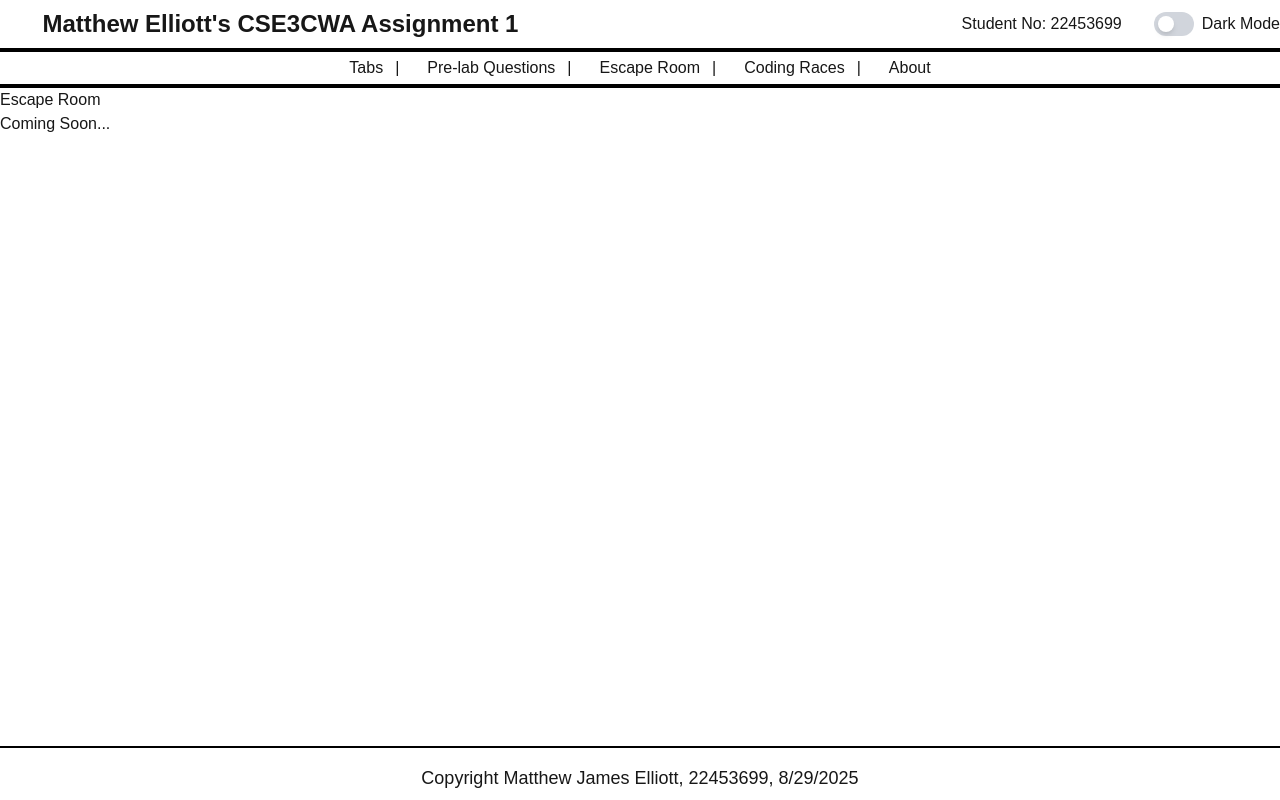
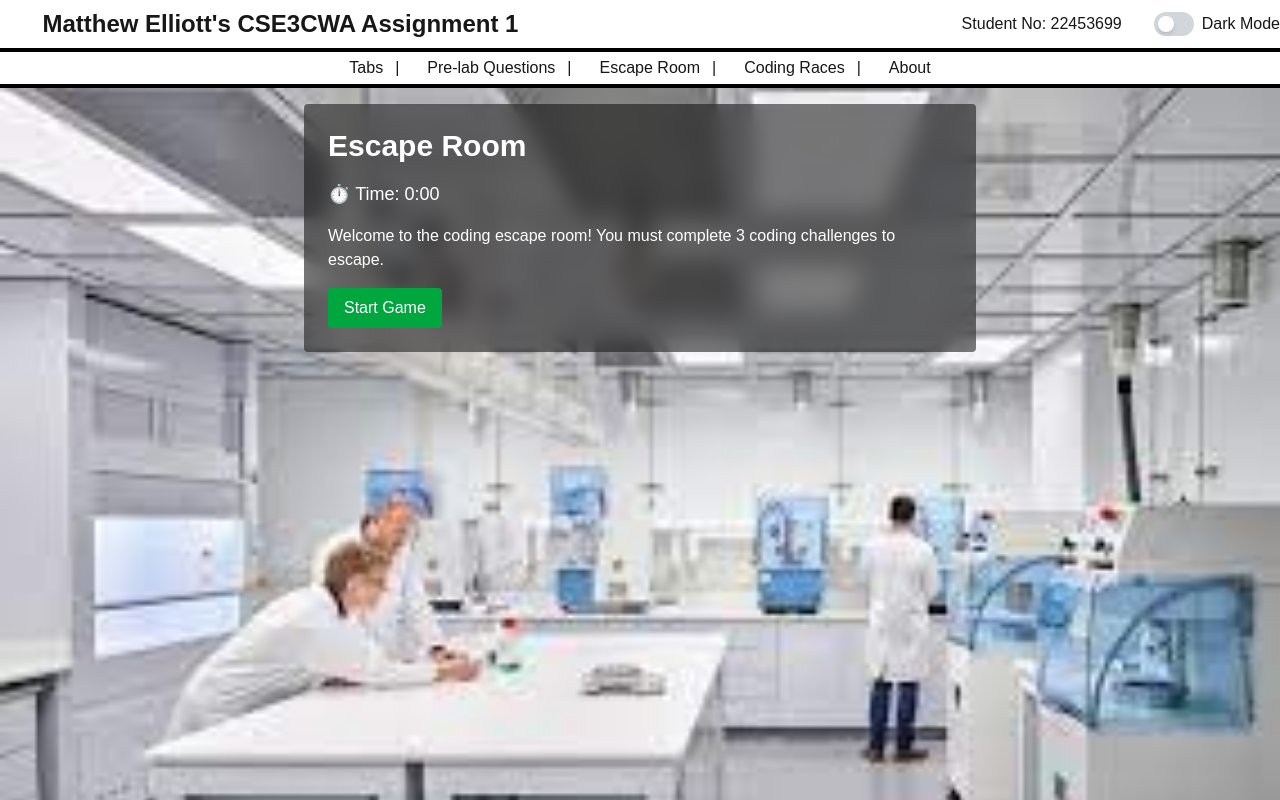
Before and after one commit to BeanerCans/Cloud-Web-App-Project-TS, a Next.js app: page /escape-room in a window 1280 px wide. Shown: the top 800 px of the page. Built offline with nearby package versions, Linux system fonts and the light colour scheme.

Commit message:
Added the escape room page as p2 of the assignment

```diff
--- a/app/escape-room/page.tsx
+++ b/app/escape-room/page.tsx
@@ -1,8 +1,182 @@
+'use client';
+
+import { useEffect, useState } from 'react';
+
+type Stage = 'intro' | 'stage1' | 'stage2' | 'stage3' | 'complete';
+
 export default function EscapeRoom() {
+  const [stage, setStage] = useState<Stage>('intro');
+  const [time, setTime] = useState(0);
+  const [running, setRunning] = useState(false);
+
+  // Simple manual timer
+  useEffect(() => {
+    let timer: NodeJS.Timeout;
+    if (running) {
+      timer = setInterval(() => setTime((t) => t + 1), 1000);
+    }
+    return () => clearInterval(timer);
+  }, [running]);
+
+  function startGame() {
+    setStage('stage1');
+    setRunning(true);
+  }
+
+  return (
+    <main
+      className="min-h-screen bg-cover bg-center p-4 text-white"
+      style={{
+        backgroundImage: "url('/escape-room-bg.jpg')", // add your image to /public
+      }}
+    >
+      <div className="backdrop-blur-md bg-black/50 p-6 rounded max-w-2xl mx-auto">
+        <h1 className="text-3xl font-bold mb-4">Escape Room</h1>
+        <TimerDisplay time={time} />
+        {stage === 'intro' && (
+          <Intro startGame={startGame} />
+        )}
+        {stage === 'stage1' && (
+          <Stage1 next={() => setStage('stage2')} />
+        )}
+        {stage === 'stage2' && (
+          <Stage2 next={() => setStage('stage3')} />
+        )}
+        {stage === 'stage3' && (
+          <Stage3 next={() => setStage('complete')} />
+        )}
+        {stage === 'complete' && <Complete time={time} />}
+      </div>
+    </main>
+  );
+}
+
+function TimerDisplay({ time }: { time: number }) {
+  const mins = Math.floor(time / 60);
+  const secs = time % 60;
+  return (
+    <p className="text-lg mb-4">
+      ⏱️ Time: {mins}:{secs.toString().padStart(2, '0')}
+    </p>
+  );
+}
+
+function Intro({ startGame }: { startGame: () => void }) {
+  return (
+    <div>
+      <p>Welcome to the coding escape room! You must complete 3 coding challenges to escape.</p>
+      <button
+        onClick={startGame}
+        className="mt-4 px-4 py-2 bg-green-600 rounded"
+      >
+        Start Game
+      </button>
+    </div>
+  );
+}
+
+function Stage1({ next }: { next: () => void }) {
+    const [input, setInput] = useState('');
+    const correct = '<h1>Hello World</h1>';
+    const [message, setMessage] = useState('');
+
+    function check() {
+        if (input.trim() === correct) {
+            setMessage('Correct! Moving to next stage.');
+            setTimeout(next, 1500);
+        } else {
+            setMessage('Incorrect. Try formatting the code properly.');
+        }
+    }
+
     return (
-        <section>
-            <h1>Escape Room</h1>
-            <p>Coming Soon...</p>
-        </section>
+        <div>
+            <h2 className="text-2xl mb-2"> Stage 1: Formate the code correctly</h2>
+            <p>Enter a valid HTML tag that prints "Hello World":</p>
+            <textarea
+                className="w-full text-black p-2 mt-2"
+                rows={3}
+                value={input}
+                onChange={(e) => setInput(e.target.value)}
+            />
+            <button onClick={check} className="mt-2 px-4 py-2 bg-blue-600 rounded">
+                Submit
+            </button>
+            <p className="mt-2">{message}</p>
+        </div>
     );
 }
+
+function Stage2({ next }: { next: () => void }) {
+    const [answer, setAnswer] = useState('');
+    const [message, setMessage] = useState('');
+
+    function check() {
+        if (answer.trim() === 'console.log("Hello, world!");') {
+            setMessage('Great! Moving to next stage.');
+            setTimeout(next, 1500);
+        } else {
+            setMessage('Hint: You need to fix the synax of a JavaScript log statement.')
+        }
+    }
+
+    return (
+        <div>
+            <h2 className="text-2xl mb-2">Stage 2: Debug the code</h2>
+            <p>Fix this line: <code>consolelog("Hello, world!")</code></p>
+            <input
+                className="w-full text-black p-2 mt-2"
+                placeholder="Enter corrected code"
+                value={answer}
+                onChange={(e) => setAnswer(e.target.value)}
+            />
+            <button onClick={check} className="mt-2 px-4 py-2 bg-blue-600 rounded">
+                Submit
+            </button>
+            <p className="mt-2">{message}</p>
+        </div>
+    );
+}
+
+function Stage3({ next }: { next: () => void }) {
+    const [input, setInput] = useState('');
+    const [message, setMessage] = useState('');
+
+    function check() {
+        const expected = 'for(let i=0;i<=1000;i++){console.log(i);}';
+        const normalised = input.replace(/\s+/g, '');
+        if (normalised === expected_) {
+            setMessage('Perfect loop! You escaped!');
+            setTimeout(next, 1500);
+        } else {
+            setMessage('That loop is not quite right. Remember to log numbers from 0 to 1000.');
+        }
+    }
+
+    return (
+        <div>
+            <h2 className="text-2xl mb-2">Stage 3: Write a loop</h2>
+            <p>Write a JavaScript loop that logs numbers from 0 to 1000:</p>
+            <textarea
+                className="w-full text-black p-2 mt-2"
+                rows={3}
+                value={input}
+                onChange={(e) => setInput(e.target.value)}
+            />
+            <button onClick={check} className="mt-2 px-4 py-2 bg-blue-600 rounded">
+                Submit
+            </button>
+            <p className="mt-2">{message}</p>
+        </div>
+    );
+}
+
+function Complete({ time }: {time: number}) {
+    return (
+        <div>
+            <h2 className="text-2xl mb-2">CONGRATULATIONS!!! YOU ESCAPED!</h2>
+            <p>You completed the Escape Room in {time} seconds.</p>
+            <p className="mt-4">Well done developer! didn't cheat did you?</p>
+        </div>
+    );
+}
```
Also changed, not shown: public/escape-room-bg.jpg (added).
